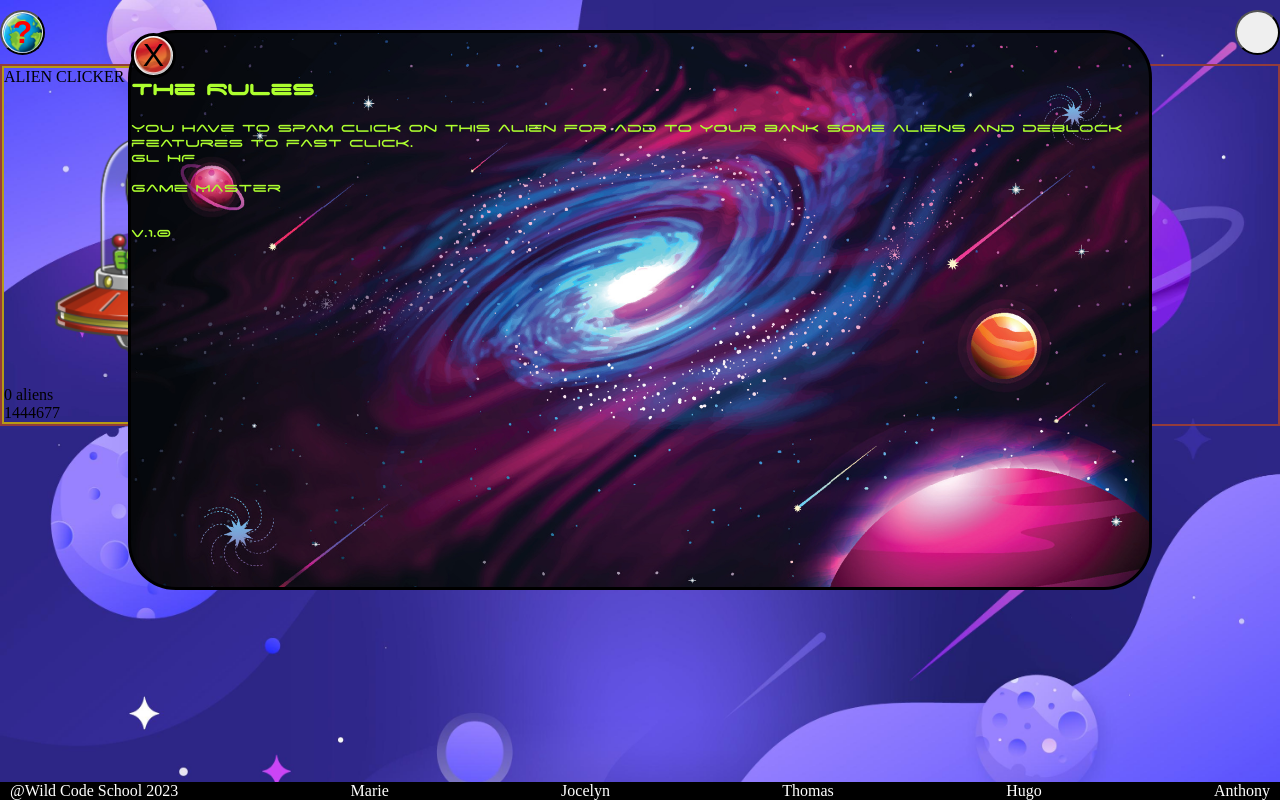
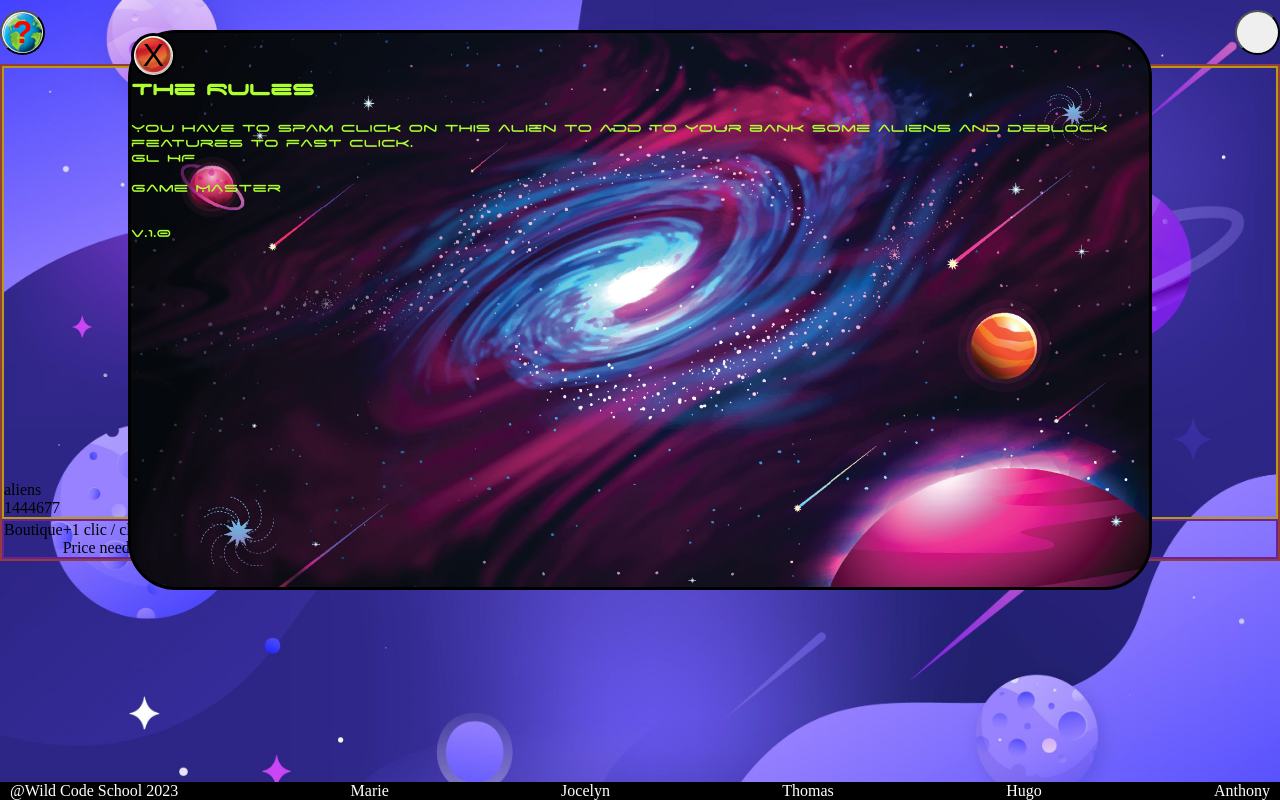
Before and after one commit to JocelynDeloose/p1_alien, a plain HTML site: page index.html in a window 1280 px wide. Drawn offline with Linux system fonts and the light colour scheme; files whose address does not match are found by name.

Commit message:
avancement

```diff
--- a/index.html
+++ b/index.html
@@ -21,7 +21,7 @@
         <button id="closeBtn">X</button>
         <h2>The Rules</h2>
         <br>
-        <p>You have to spam click on this alien for add to your bank some aliens and deblock features to fast click.
+        <p>You have to spam click on this alien to add to your bank some aliens and deblock features to fast click.
           <br>GL
           HF <BR> <BR> Game Master <BR><BR><BR>V.1.0
         </p>
--- a/style.css
+++ b/style.css
@@ -84,6 +84,13 @@ p {
   color: greenyellow;
 }
 
+span {
+  display: flex;
+  justify-content: center;
+  align-items: center;
+}
+
+
 #page {
   display: flex;
   flex-direction: column;
@@ -92,6 +99,7 @@ p {
 
 #container {
   display: flex;
+  flex-direction: column;
   border: 2px solid rgb(147, 60, 60);
 }
 
@@ -101,9 +109,31 @@ p {
   border: 2px solid rgb(181, 155, 22);
 }
 
+.titre {
+
+  font-family: "Space Age";
+  text-align: center;
+  font-size: 50px;
+  height: 70px;
+  padding-bottom: 15px;
+  color: greenyellow;
+  font-weight: bolder;
+  text-shadow:
+    0 0 6px rgba(202, 228, 225, 0.92),
+    0 0 30px rgba(202, 228, 225, 0.34),
+    0 0 12px rgba(30, 132, 242, 0.52),
+    0 0 21px rgba(30, 132, 242, 0.92),
+    0 0 34px rgba(30, 132, 242, 0.78),
+    0 0 54px rgba(30, 132, 242, 0.92);
+}
+
+.logo {
+  padding-top: 25px;
+}
+
 .boutique {
   display: flex;
-  flex-direction: column;
+
   border: 2px solid rgb(107, 34, 150);
 }
 
```
